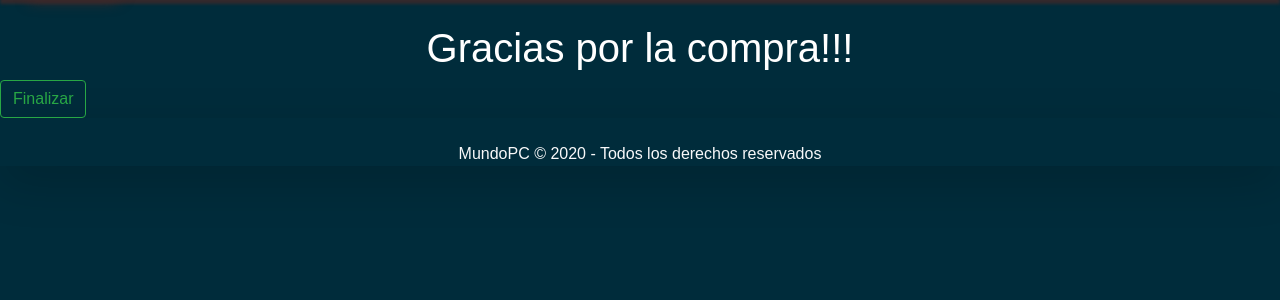
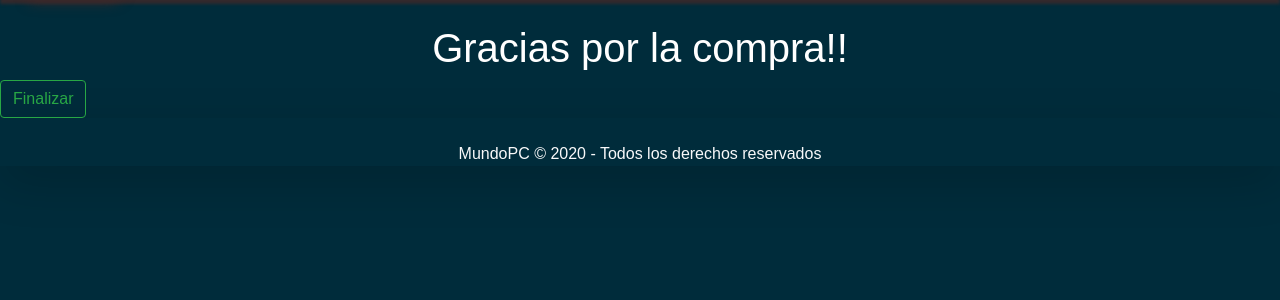
Before and after one commit to polongipunk1/SitioPCFull-carrito, an ASP.NET MVC app: template SitioPCFull/Views/Carrito/FinalizaCompra.cshtml in a window 1280 px wide. Shown: the part 62-362 px from the top of the page. Run offline with ASP.NET Core 8 and stand-ins for ASP.NET MVC 5, Linux system fonts and the light colour scheme; the template is opened without the code that fills it, so the values that code supplies are empty; the project's own start-up code is not run, and a stand-in starts its controllers and pages; some libraries are stand-ins or nearby versions.

```diff
--- a/SitioPCFull/Views/Carrito/FinalizaCompra.cshtml
+++ b/SitioPCFull/Views/Carrito/FinalizaCompra.cshtml
@@ -4,5 +4,5 @@
     Layout = "~/Views/Shared/_Layout.cshtml";
 }
 
-<h1 class="text-white text-center pt-4">Gracias por la compra!!!</h1>
+<h1 class="text-white text-center pt-4">Gracias por la compra!!</h1>
 @Html.ActionLink("Finalizar", "MisCompras", "venta", null, new { @class = "btn btn-outline-success" })
```
